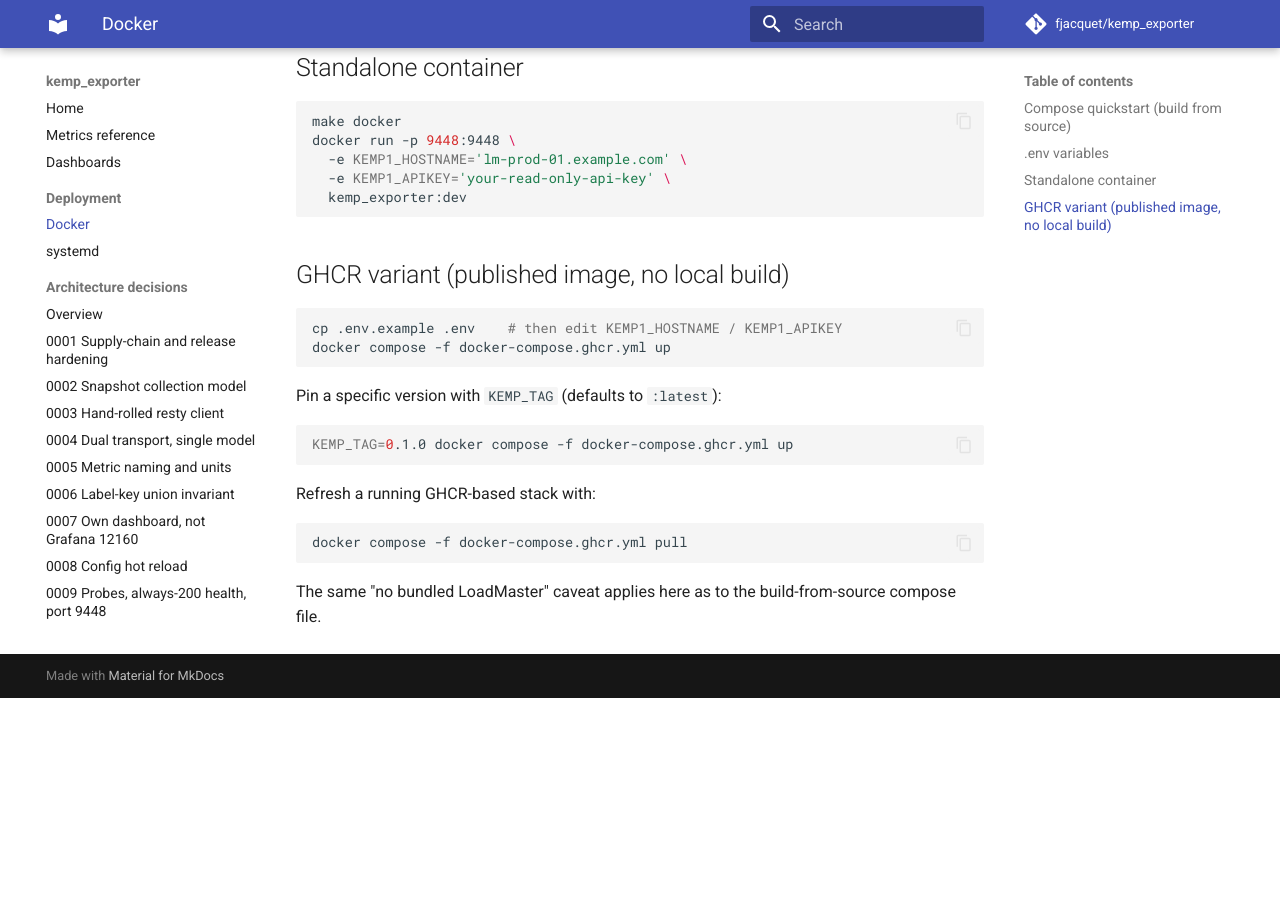
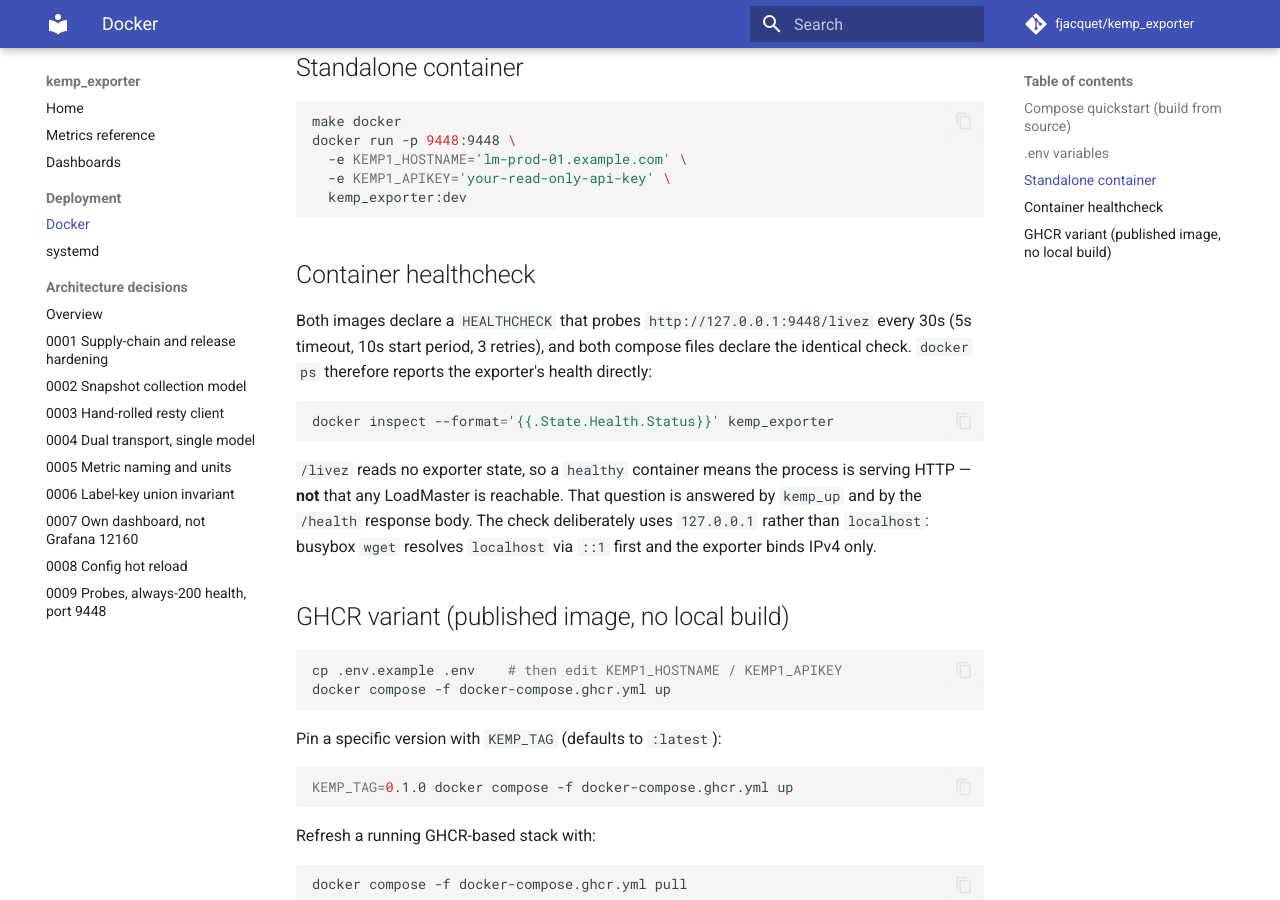
Before and after one commit to fjacquet/kemp_exporter, an MkDocs documentation site: the page built from docs/deployment/docker.md, in a window 1280 px wide and 900 px high, scrolled down 1440 px. Built offline with MkDocs 1.6.1 and Material for MkDocs 9.7.7, drawn with Linux system fonts in a browser that asks for light colours; comment, search, counter and statistics services are not loaded; before the commit the page ends 2138 px from its top, so only the background shows below that.

Commit message:
docs: document /livez, /readyz, the always-200 /health, and the healthcheck
Covers the README endpoint table, the Docker healthcheck section, and the systemd
probe examples. Swept for claims the change falsifies: no user-facing page still
references port 9447 or a 503 from /health.

Co-Authored-By: Claude Opus 5 <noreply@anthropic.com>
Claude-Session: https://claude.ai/code/session_016k1BGLiKCXm3iQnfKdUaKv

````diff
--- a/docs/deployment/docker.md
+++ b/docs/deployment/docker.md
@@ -52,6 +52,23 @@ docker run -p 9448:9448 \
   kemp_exporter:dev
 ```
 
+## Container healthcheck
+
+Both images declare a `HEALTHCHECK` that probes `http://127.0.0.1:9448/livez`
+every 30s (5s timeout, 10s start period, 3 retries), and both compose files
+declare the identical check. `docker ps` therefore reports the exporter's health
+directly:
+
+```bash
+docker inspect --format='{{.State.Health.Status}}' kemp_exporter
+```
+
+`/livez` reads no exporter state, so a `healthy` container means the process is
+serving HTTP — **not** that any LoadMaster is reachable. That question is answered
+by `kemp_up` and by the `/health` response body. The check deliberately uses
+`127.0.0.1` rather than `localhost`: busybox `wget` resolves `localhost` via `::1`
+first and the exporter binds IPv4 only.
+
 ## GHCR variant (published image, no local build)
 
 ```bash
````
Also changed, not shown: README.md (+15 -0 lines), docs/deployment/systemd.md (+7 -0 lines).
